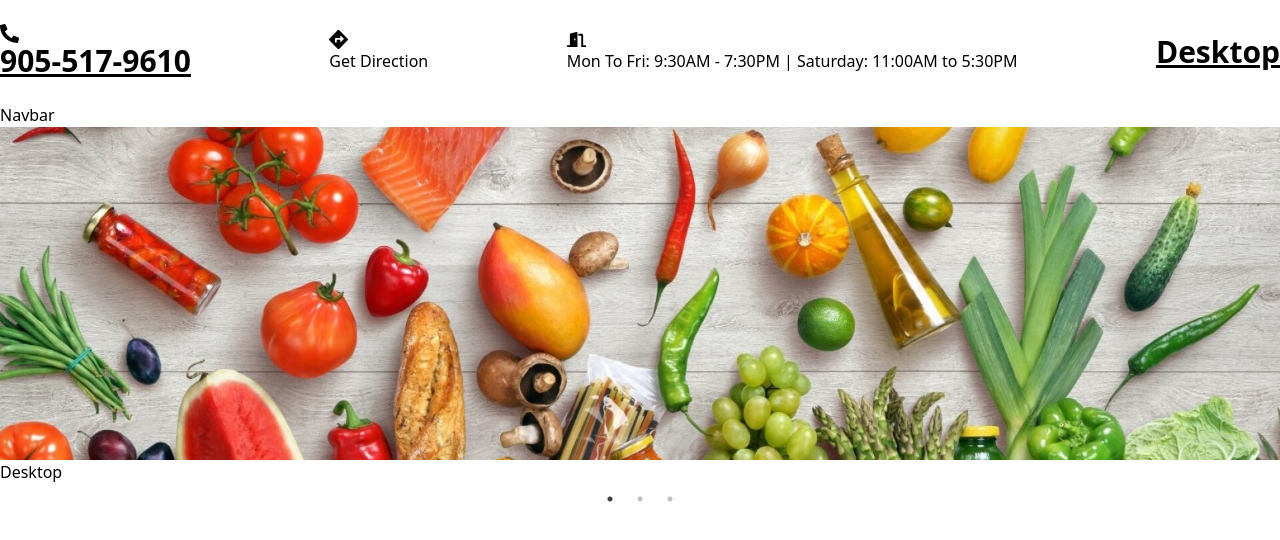
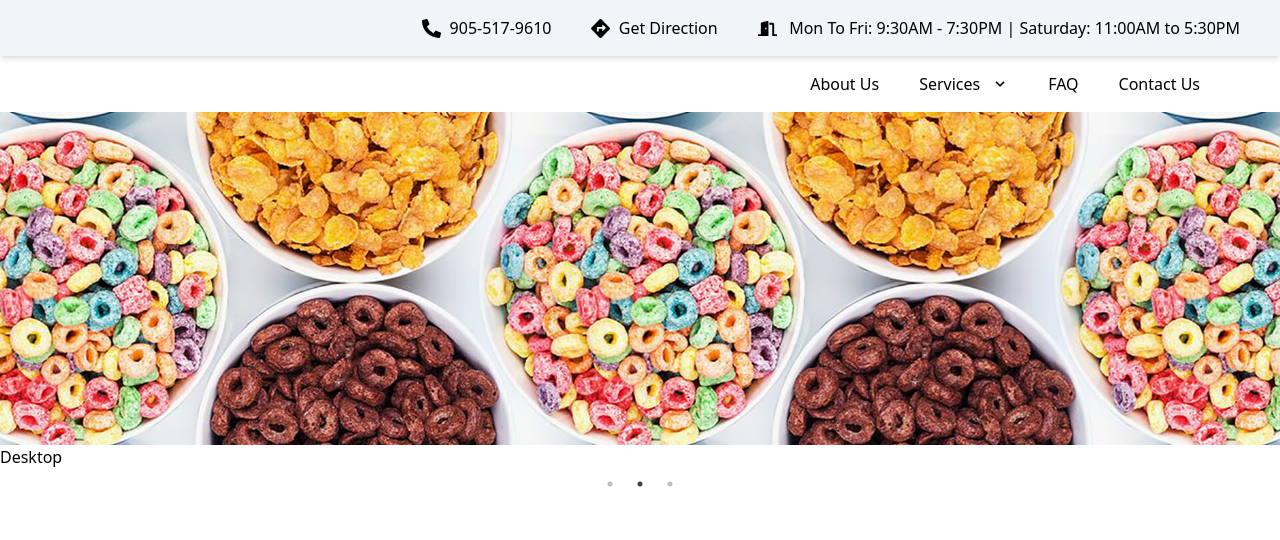
Before and after one commit to MetalJames/pcmaxrepair, a React (Vite) app: page / in a window 1280 px wide. Shown: the top 540 px of the page. Built offline with nearby package versions, Linux system fonts and the light colour scheme.

Commit message:
create Banner and sample of slider working on navbar

```diff
--- a/src/components/Banner.tsx
+++ b/src/components/Banner.tsx
@@ -6,26 +6,22 @@ const Banner = () => {
     const isMobile = window.innerWidth <= 500;
 
     return (
-        <div className='flex'>
-            <div className="w-full flex flex-row py-6 justify-between items-center navbar">
-                <a href='tel:+6199942413'>
-                    <FaPhoneAlt size='19' className='nav-linker'/>
-                    <p className="text-3xl font-bold underline">905-517-9610</p>
+        <div className='flex py-4 px-10 justify-end items-center bg-slate-100 shadow-md'>
+                <a href='tel:+6199942413'className='flex items-center mr-10'>
+                    <FaPhoneAlt size='19' className='nav-linker'/>&nbsp;&nbsp;
+                    <p className="">905-517-9610</p>
                 </a>
-                <a href='https://www.google.com/maps/dir//Max+Repair/data=!4m8!4m7!1m0!1m5!1m1!1s0x882b47c32e09a101:0x2da8f3e93aee60d!2m2!1d-79.5836717!2d43.553694199999995' target='_blank'>
-                    <FaDirections size='19' className='nav-linker'/>
+                <a href='https://www.google.com/maps/dir//Max+Repair/data=!4m8!4m7!1m0!1m5!1m1!1s0x882b47c32e09a101:0x2da8f3e93aee60d!2m2!1d-79.5836717!2d43.553694199999995'
+                    target='_blank' className='flex items-center mr-10'>
+                    <FaDirections size='19' className='nav-linker'/>&nbsp;&nbsp;
                     <p>Get Direction</p>
                 </a>
-                <p>
-                    <FaDoorOpen size='19' className='nav-linker'/>
+                <p className='flex items-center'>
+                    <FaDoorOpen size='19' className='nav-linker'/>&nbsp;&nbsp;
                     Mon To Fri: 9:30AM - 7:30PM | Saturday: 11:00AM to 5:30PM
                 </p>
-                <p className="text-3xl font-bold underline">{ isMobile ? 'Mobile' : 'Desktop'}</p>
-            </div>
         </div>
     );
-
-    // return ;
 }
 
 export default Banner
--- a/src/components/NavBar.tsx
+++ b/src/components/NavBar.tsx
@@ -1,8 +1,31 @@
-import React from 'react'
+import React, { useState } from 'react'
+import "./navbar.css";
 
 const Navbar = () => {
+
+    const [open, setOpen] = useState(false)
+
     return (
-        <div>Navbar</div>
+        <div>
+            <ul className='flex py-4 px-10 justify-end items-center'>
+                <li className='mr-10'>About Us</li>
+                <li className='mr-10' onMouseOver={() => setOpen(true)} onMouseLeave={() => setOpen(false)}>
+                    <div className='dropdown inline-block relative'>
+                        <button className='inline-flex items-center'>
+                            <span className='mr-1'>Services</span>
+                            <svg className={`w-4 h-4 object-contain ml-2 ${open ? 'rotate-180 transition-all' : 'rotate-0 transition-all'}`} xmlns="http://www.w3.org/2000/svg" viewBox="0 0 20 20"><path d="M9.293 12.95l.707.707L15.657 8l-1.414-1.414L10 10.828 5.757 6.586 4.343 8z" /> </svg>
+                        </button>
+                        <ul className='transition-all dropdown-menu absolute hidden text-gray-700 pt-1 z-50'>
+                            <li className=""><a className='rounded-t bg-gray-200 hover:bg-gray-400 py-2 px-4 block whitespace-no-wrap' href="#">One</a></li>
+                            <li className=""><a className='bg-gray-200 hover:bg-gray-400 py-2 px-4 block whitespace-no-wrap' href="#">Two</a></li>
+                            <li className=""><a className='rounded-b bg-gray-200 hover:bg-gray-400 py-2 px-4 block whitespace-no-wrap' href="#">Three is the magic number</a></li>
+                        </ul>
+                    </div>
+                </li>
+                <li className='mr-10'>FAQ</li>
+                <li className='mr-10'>Contact Us</li>
+            </ul>
+        </div>
     )
 }
 
--- a/src/components/Slider.tsx
+++ b/src/components/Slider.tsx
@@ -22,7 +22,7 @@ const Slider = () => {
         infinite: true,
         speed: 500,
         autoplay: true,
-        autoplaySpeed: 300000,
+        autoplaySpeed: 3000,
         fade: true,
         responsive: [
             {breakpoint:500,
--- /dev/null
+++ b/src/components/navbar.css
@@ -0,0 +1,3 @@
+.dropdown:hover .dropdown-menu {
+    display: block;
+}
--- /dev/null
+++ b/src/constants/index.ts
@@ -0,0 +1,18 @@
+export const bannerLinks = [
+    {
+        id: "home",
+        title: "Home",
+    },
+    {
+        id: "features",
+        title: "Features",
+    },
+    {
+        id: "product",
+        title: "Product",
+    },
+    {
+        id: "clients",
+        title: "Clients",
+    },
+];
```
